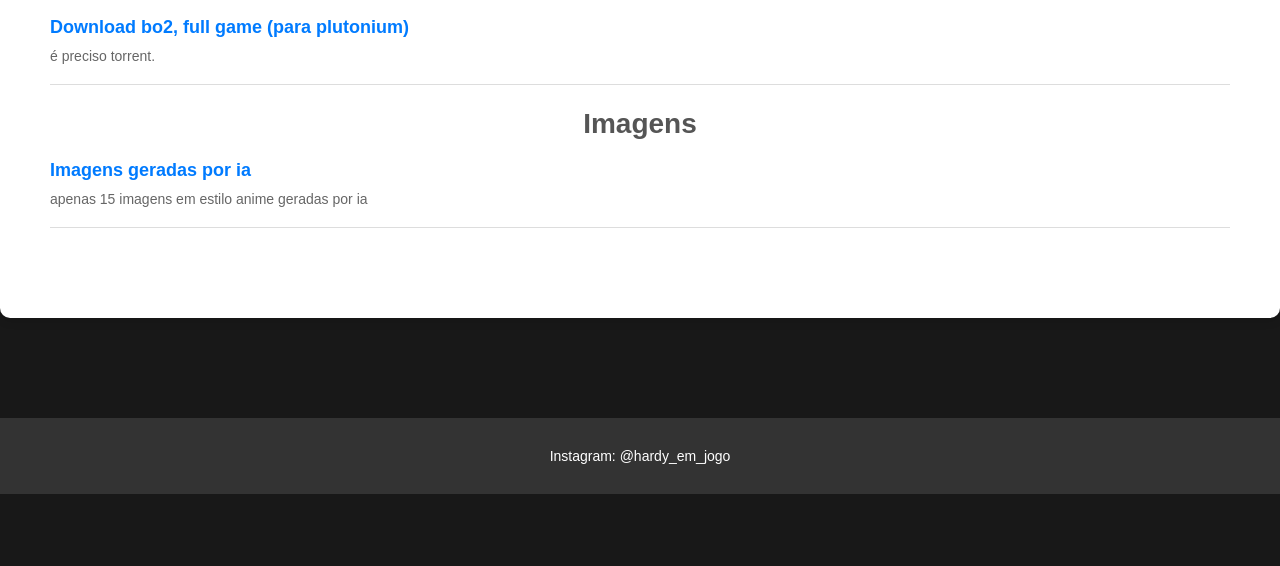
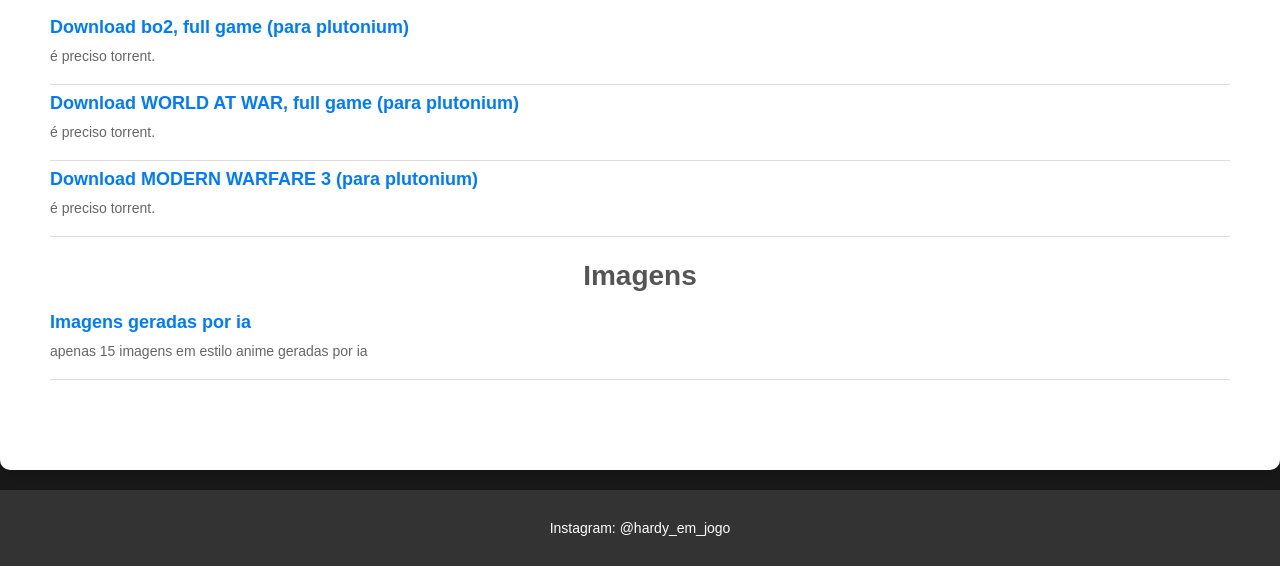
Before and after one commit to zHardyz/em-jogo, a plain HTML site: page downloads.html in a window 1280 px wide. Shown: the part 306-872 px from the top of the page. Before the commit the page ends 800 px from the top, so only its background shows below. Drawn offline with Linux system fonts and the light colour scheme; a web font is replaced by a local one.

Commit message:
mais downloads de cod

```diff
--- a/downloads.html
+++ b/downloads.html
@@ -35,6 +35,18 @@
                         <p>é preciso torrent.</p>
                     </div>
                     <hr>
+                    <div class="link-item">
+                        <a href="arquivos/pluto_t4_full_game.torrent" download>Download WORLD AT WAR, full game (para plutonium)
+                        </a>
+                        <p>é preciso torrent.</p>
+                    </div>
+                    <hr>
+                    <div class="link-item">
+                        <a href="arquivos/iw5m_dlcs.torrent" download>Download MODERN WARFARE 3 (para plutonium)
+                        </a>
+                        <p>é preciso torrent.</p>
+                    </div>
+                    <hr>
                     <div class="links-category">
                         <h2>Imagens</h2>
                         <div class="link-item">
```
Also changed, not shown: 2 other files.
